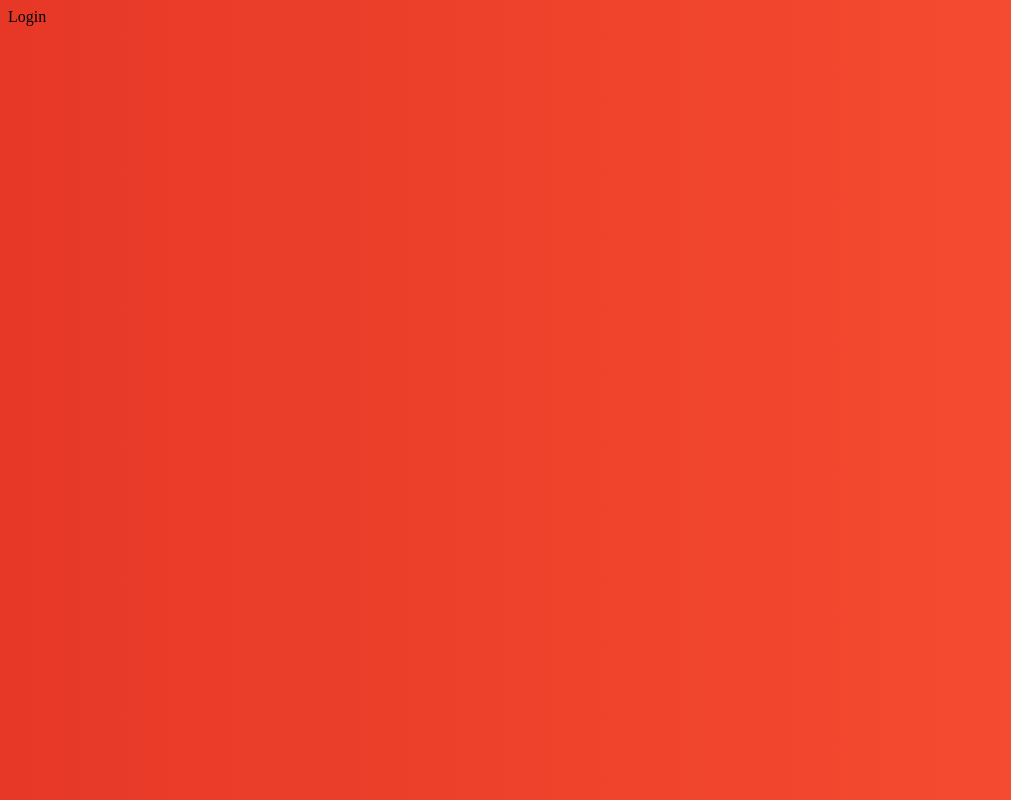
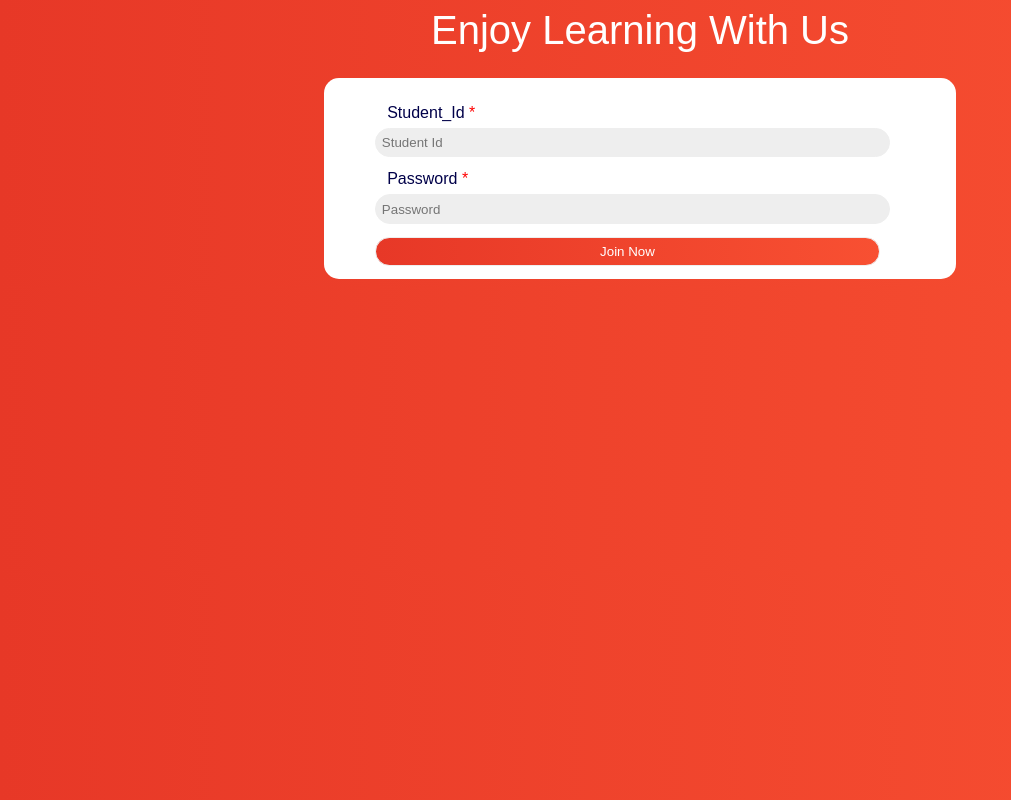
Before and after one commit to shehabkotb/Edu-Hub, a React (Create React App) app: page /Login in a window 1280 px wide. Shown: the whole page, without its empty margins (0-1011 px from the left). Built offline with nearby package versions, Linux system fonts and the light colour scheme.

Commit message:
fix: updating the style of Login

```diff
--- a/src/components/Login/Login.css
+++ b/src/components/Login/Login.css
@@ -0,0 +1,54 @@
+body {
+    background: #f85032;  /* fallback for old browsers */
+    background: -webkit-linear-gradient(to right, #e73827, #f85032);  /* Chrome 10-25, Safari 5.1-6 */
+    background: linear-gradient(to right, #e73827, #f85032); /* W3C, IE 10+/ Edge, Firefox 16+, Chrome 26+, Opera 12+, Safari 7+ */
+}
+.label{
+    text-align: center;
+    color:white ;
+    font-family: Arial, Helvetica, sans-serif;
+    font-size: 40px;
+}
+
+.div-form{
+    width: 50%;
+    background-color: white;
+    margin-left: 25%;
+    margin-top: 2%;
+    padding-top: 2%;
+    border-radius: 15px;
+
+}
+
+
+label{
+    font-family: Arial, Helvetica, sans-serif;
+    color: rgb(0, 0, 73);
+    display: block;
+    margin-left: 10%;
+    margin-bottom: 1%;
+}
+
+span{
+    color:red;
+}
+.div-form >input {
+    width: 80%;
+    margin-left: 8%;
+    margin-bottom: 2%;
+    background-color: #eee;
+    border: 1px solid #eee;
+    /* height: 50%; */
+    /* height: 10%; */
+    padding-top: 1%;
+    padding-bottom: 1%;
+    padding-left: 1%;
+    border-radius: 15px;
+}
+
+.submit{
+    background: #f85032;  /* fallback for old browsers */
+    background: -webkit-linear-gradient(to right, #e73827, #f85032);  /* Chrome 10-25, Safari 5.1-6 */
+    background: linear-gradient(to right, #e73827, #f85032);
+    color:white
+}
--- a/src/components/Login/Login.js
+++ b/src/components/Login/Login.js
@@ -1,9 +1,39 @@
-import React from 'react'
+import React, { Component } from 'react';
+import './Login.css'
 
-const Login = ()=>{
-    return(
-        <div>Login</div>
-    );
+
+class Login extends Component {
+    constructor(props) {
+        super(props);
+        this.state = { value: 'coconut' };
+        this.handleChange = this.handleChange.bind(this);
+        this.handleSubmit = this.handleSubmit.bind(this);
+    }
+
+    handleChange(event) { this.setState({ value: event.target.value }); }
+    handleSubmit(event) {
+        alert('Your favorite flavor is: ' + this.state.value);
+        event.preventDefault();
+    }
+
+    render() {
+        return (
+            <form onSubmit={this.handleSubmit}>
+                <div class='label'>Enjoy Learning With Us</div>
+                <div class='div-form'>
+                    <label>Student_Id <span>*</span> </label>
+                    <input type="text" name="Student_Id" placeholder="Student Id" required />
+
+                    <label>Password  <span>*</span></label>
+                    <input type="password" name="Password" placeholder="Password" required />
+
+                    <div class="g-recaptcha" data-sitekey="6Ldbdg0TAAAAAI7KAf72Q6uagbWzWecTeBWmrCpJ">
+                    </div>
+                    <input type="submit" value="Join Now" class='submit' />
+                </div>
+            </form>
+        );
+    }
 }
 
-export default Login ;
+export default Login;
```
